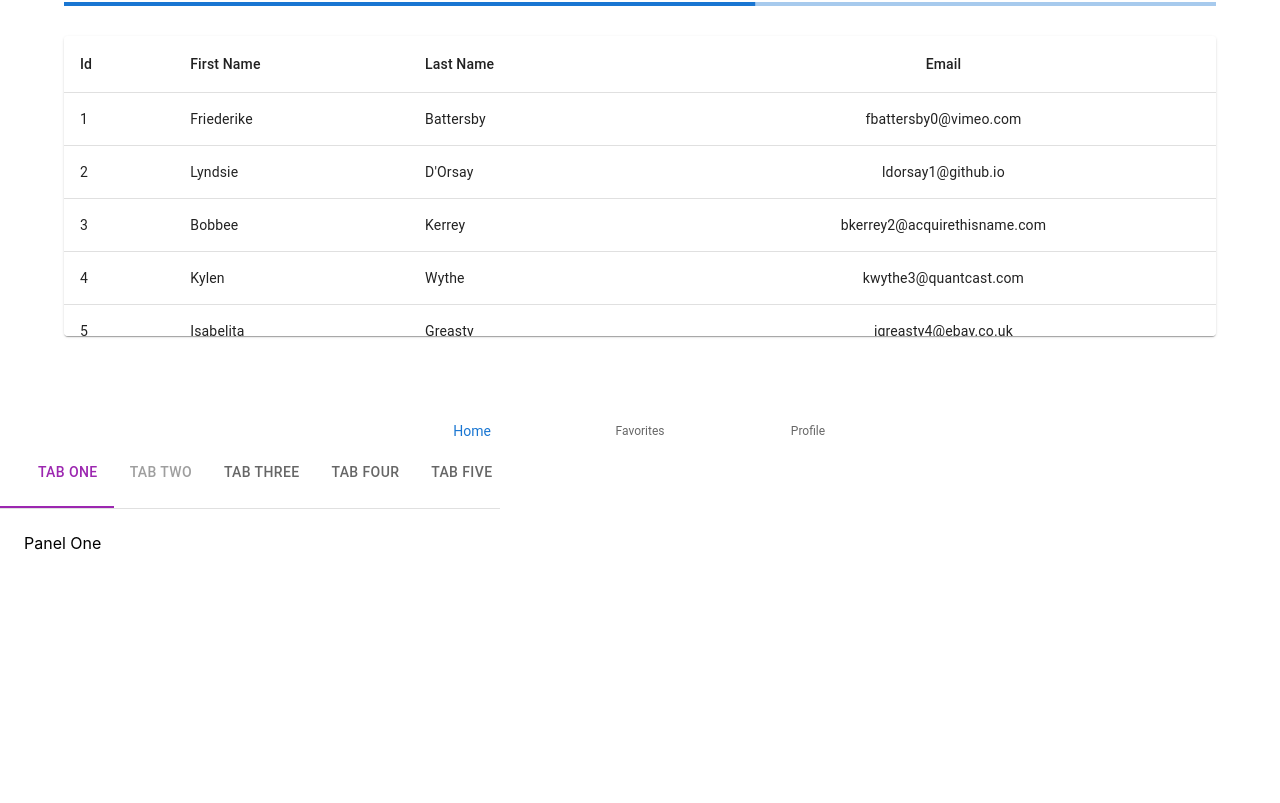
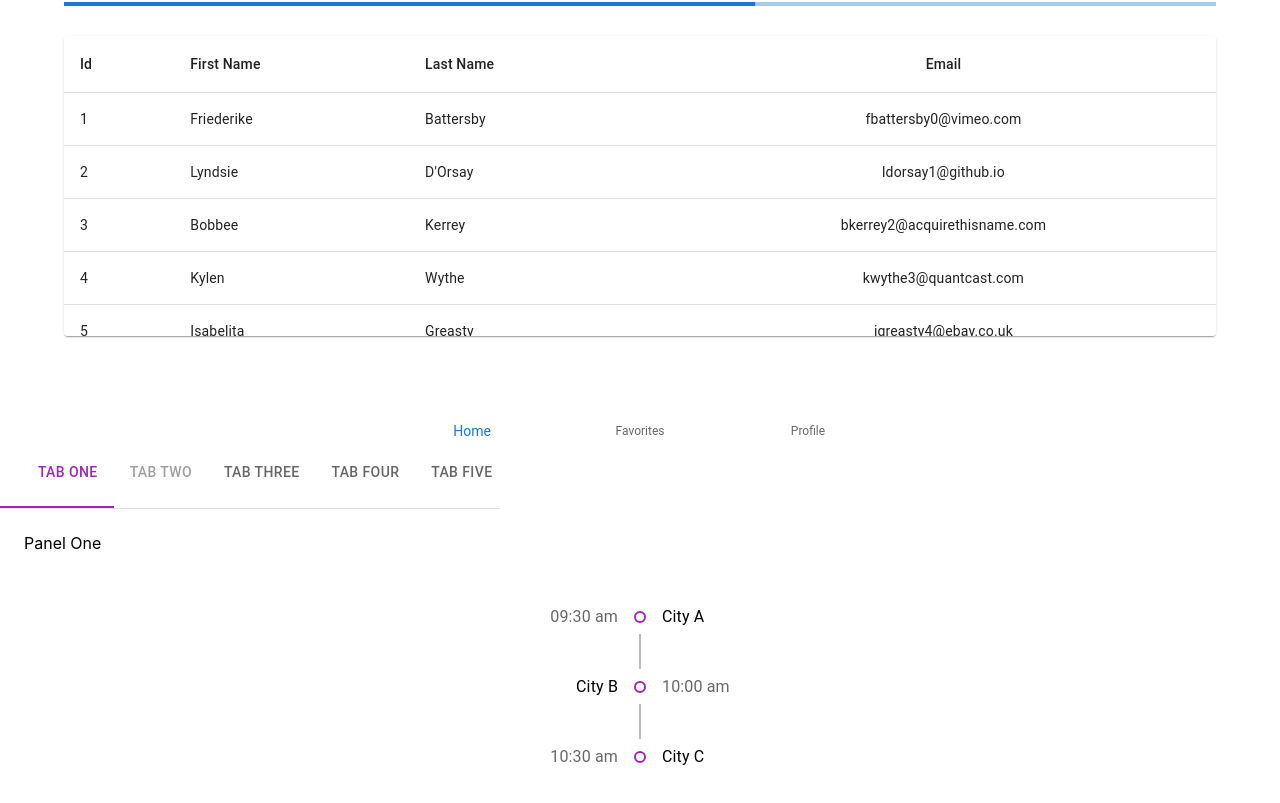
Before and after one commit to Adrian-YongKeng/react-mui-d, a React (Create React App) app: page / in a window 1280 px wide. Shown: the part 348-1151 px from the top of the page. Before the commit the page ends 991 px from the top, so only its background shows below. Built offline with nearby package versions, Linux system fonts and the light colour scheme; some icons are missing.

Commit message:
Mui Timeline from mui lab

```diff
--- a/src/App.tsx
+++ b/src/App.tsx
@@ -30,6 +30,7 @@
 // import MuiPicker from "./components/MuiPicker";
 import MuiDateRangePicker from "./components/MuiDateRangePicker";
 import MuiTabs from "./components/MuiTabs";
+import MuiTimeline from "./components/MuiTimeline";
 // import MuiSkeleton from "./components/MuiSkeleton";
 // import MuiLoadingButton from "./components/MuiLoadingButton";
 // import MuiProgress from "./components/MuiProgress";
@@ -115,6 +116,8 @@
 
           <MuiTabs />
 
+          <MuiTimeline />
+
           <MuiBottomNavigation />
         </div>
       </BrowserRouter>
--- /dev/null
+++ b/src/components/MuiTimeline.tsx
@@ -0,0 +1,56 @@
+import {
+  Timeline,
+  TimelineConnector,
+  TimelineContent,
+  TimelineDot,
+  TimelineItem,
+  TimelineOppositeContent,
+  TimelineSeparator,
+} from "@mui/lab";
+
+const MuiTimeline = () => {
+  return (
+    //change label position
+    <Timeline position="alternate">
+      <TimelineItem>
+        <TimelineOppositeContent color="text.secondary">
+          09:30 am
+        </TimelineOppositeContent>
+
+        <TimelineSeparator>
+          <TimelineDot color="secondary" variant="outlined" />
+          <TimelineConnector />
+        </TimelineSeparator>
+
+        <TimelineContent>City A</TimelineContent>
+      </TimelineItem>
+
+      <TimelineItem>
+        <TimelineOppositeContent color="text.secondary">
+          10:00 am
+        </TimelineOppositeContent>
+
+        <TimelineSeparator>
+          <TimelineDot color="secondary" variant="outlined" />
+          <TimelineConnector />
+        </TimelineSeparator>
+
+        <TimelineContent>City B</TimelineContent>
+      </TimelineItem>
+
+      <TimelineItem>
+        <TimelineOppositeContent color="text.secondary">
+          10:30 am
+        </TimelineOppositeContent>
+
+        <TimelineSeparator>
+          <TimelineDot color="secondary" variant="outlined" />
+        </TimelineSeparator>
+
+        <TimelineContent>City C</TimelineContent>
+      </TimelineItem>
+    </Timeline>
+  );
+};
+
+export default MuiTimeline;
```
